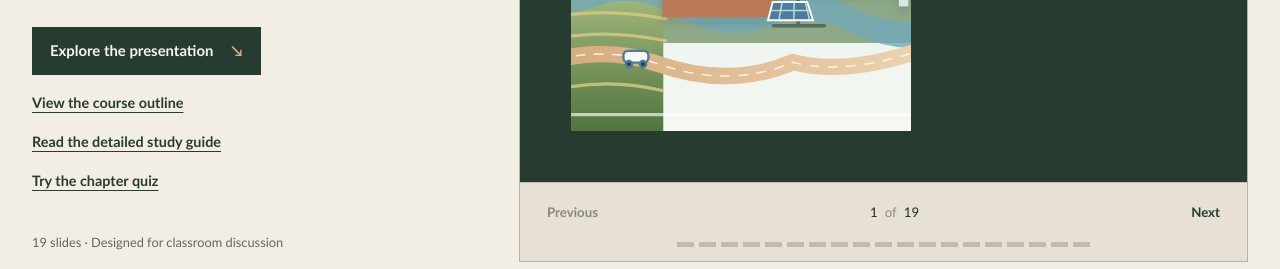
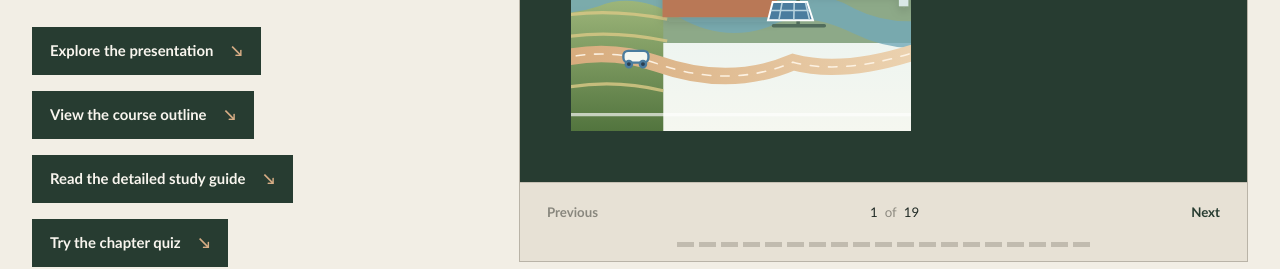
Before and after one commit to mohdzinan/zeeteach, a website: page index.html in a window 1280 px wide. Shown: the part 516-785 px from the top of the page. Drawn offline with Linux system fonts and the light colour scheme.

Commit message:
Style hero links as green buttons and keep theme toggle visible

```diff
--- a/index.html
+++ b/index.html
@@ -41,9 +41,9 @@
                 <p class="hero-summary">A guided, visual presentation on India's economic history, its major sectors, and the choices behind development.</p>
                 <div class="hero-actions">
                     <a class="button button-dark" href="#deck">Explore the presentation <span aria-hidden="true">↘</span></a>
-                <a class="text-link" href="#course-map">View the course outline</a>
-                <a class="text-link" href="/study-guide">Read the detailed study guide</a>
-                <a class="text-link" href="/quiz">Try the chapter quiz</a>
+                    <a class="button button-dark" href="#course-map">View the course outline <span aria-hidden="true">↘</span></a>
+                    <a class="button button-dark" href="/study-guide">Read the detailed study guide <span aria-hidden="true">↘</span></a>
+                    <a class="button button-dark" href="/quiz">Try the chapter quiz <span aria-hidden="true">↘</span></a>
                 </div>
                 <p class="hero-note">19 slides · Designed for classroom discussion</p>
             </div>
--- a/styles.css
+++ b/styles.css
@@ -303,6 +303,11 @@ kbd { padding: 1px 5px; border: 1px solid var(--rule); background: var(--paper-r
     .about-layout { grid-template-columns: .7fr 1fr; }
     .about-copy { grid-column: 2; }
 }
+@media (max-width: 1120px) {
+    .header-inner { flex-wrap: wrap; gap: 14px 22px; padding-block: 12px; }
+    .primary-nav { order: 4; width: 100%; justify-content: space-between; gap: 14px; }
+    .header-action { margin-left: auto; }
+}
 @media (max-width: 720px) {
     .section-wrap, .header-inner { width: min(100% - 36px, 600px); }
     .header-inner { min-height: 68px; gap: 14px; flex-wrap: wrap; padding-block: 10px; }
```
